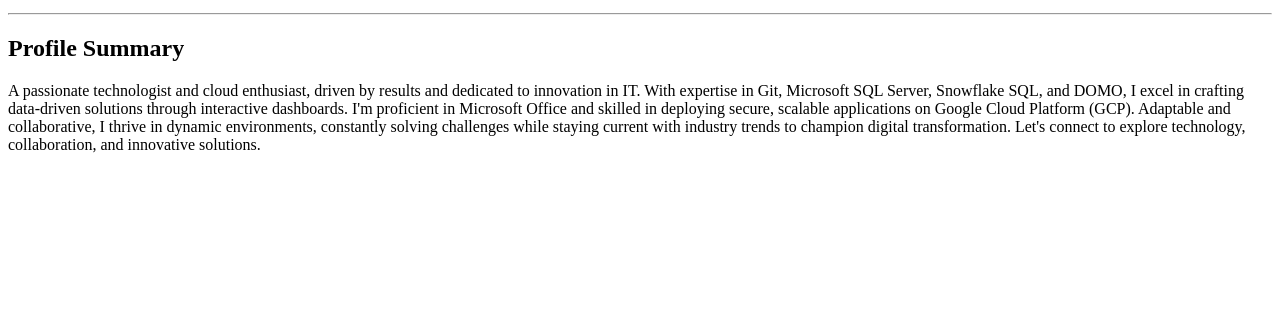
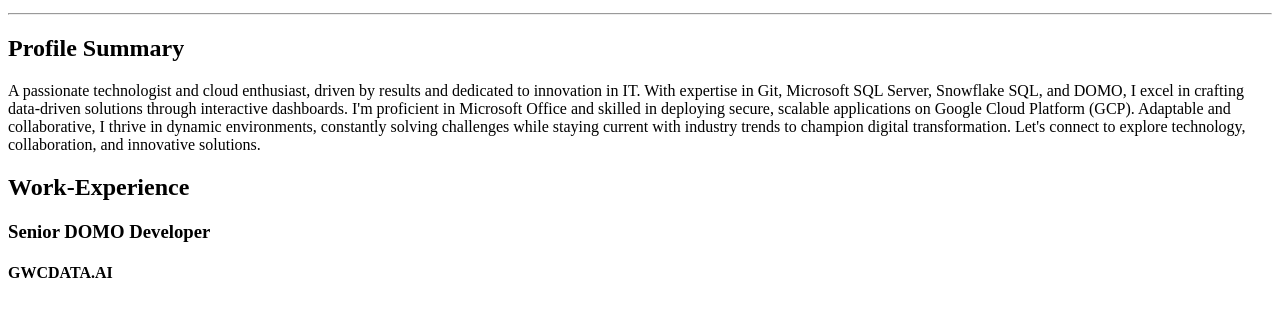
Before and after one commit to GokulV2795/My-First-Project, a plain HTML site: page index.html in a window 1280 px wide. Shown: the part 137-454 px from the top of the page. Drawn offline with Linux system fonts and the light colour scheme.

Commit message:
Added Company Name

```diff
--- a/index.html
+++ b/index.html
@@ -16,6 +16,13 @@
         <h2>Profile Summary</h2>
         <p>A passionate technologist and cloud enthusiast, driven by results and dedicated to innovation in IT. With expertise in Git, Microsoft SQL Server, Snowflake SQL, and DOMO, I excel in crafting data-driven solutions through interactive dashboards. I'm proficient in Microsoft Office and skilled in deploying secure, scalable applications on Google Cloud Platform (GCP). Adaptable and collaborative, I thrive in dynamic environments, constantly solving challenges while staying current with industry trends to champion digital transformation. Let's connect to explore technology, collaboration, and innovative solutions.</p>
     </section>
+    <section>
+      <h2>Work-Experience</h2>
+       <div>
+        <h3>Senior DOMO Developer</h3>
+        <h4>GWCDATA.AI</h4>
+       </div>
+    </section>
   </main>
 </body>
 </html>
```
